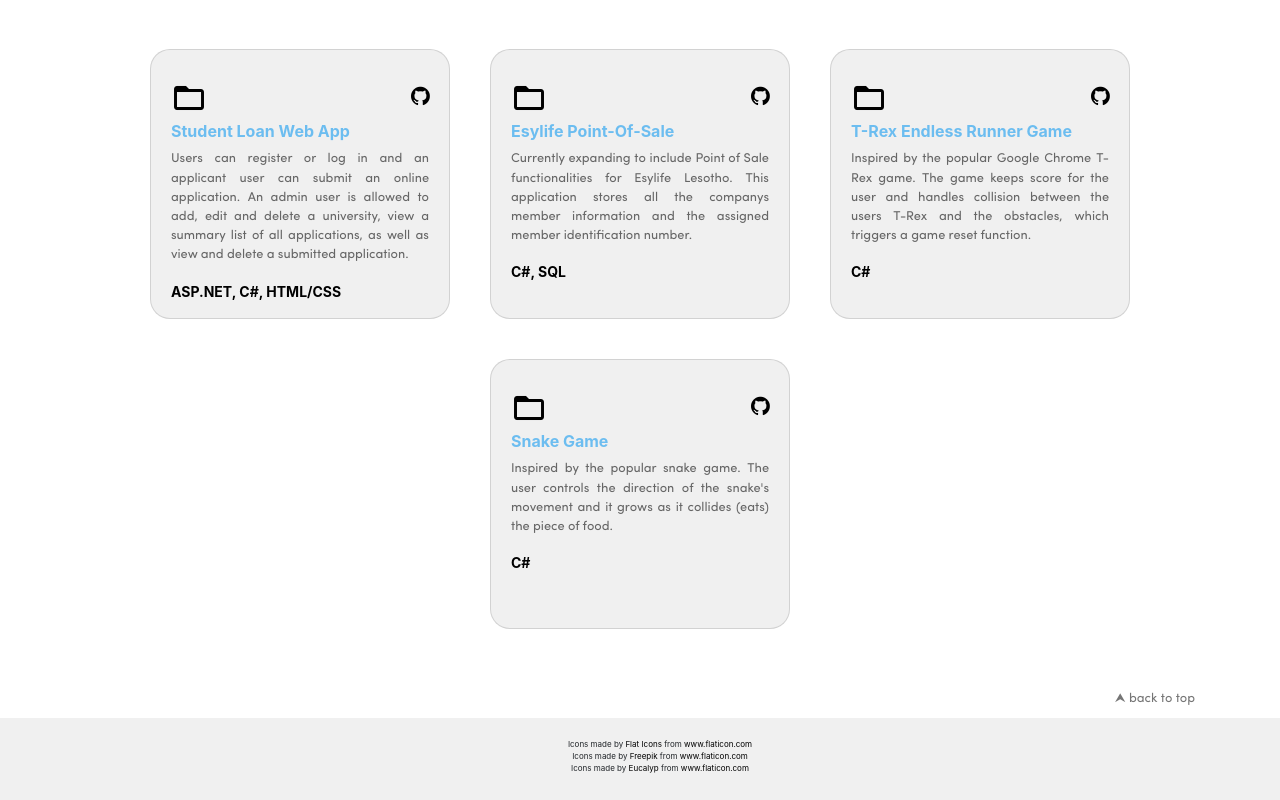
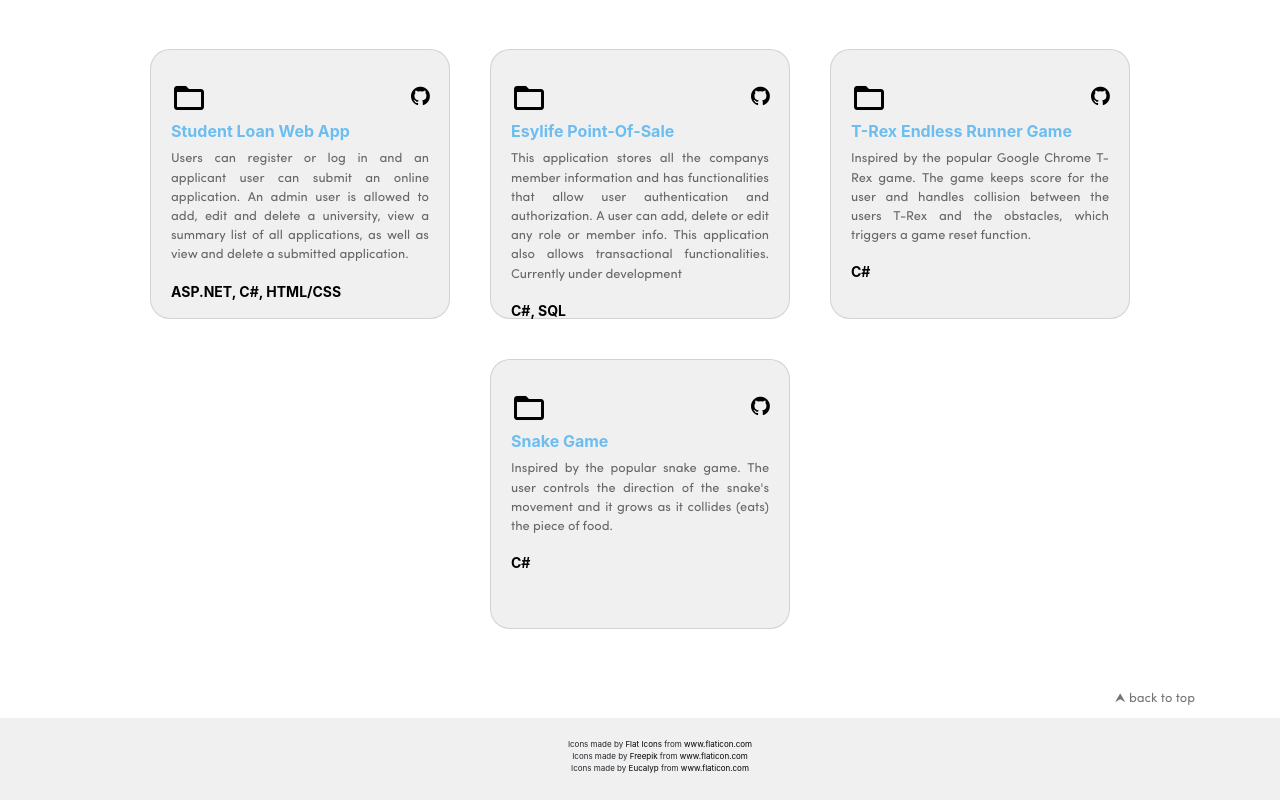
Before and after one commit to jxmson/site, a plain HTML site: page index.html in a window 1280 px wide. Shown: the part 1779-2579 px from the top of the page. Drawn offline with nearby package versions, Linux system fonts and the light colour scheme.

Commit message:
Update index.html

```diff
--- a/index.html
+++ b/index.html
@@ -177,7 +177,7 @@
                    <div class="content">
                    <h4>Esylife Point-Of-Sale</h4>
 
-                        <p class="font small">Currently expanding to include Point of Sale functionalities for Esylife Lesotho. This application stores all the companys member information and the assigned member identification number.</p>
+                        <p class="font small">This application stores all the companys member information and has functionalities that allow user authentication and authorization. A user can add, delete or edit any role or member info. This application also allows transactional functionalities. Currently under development</p>
 
                         <p class="bold">C#, SQL</p>
                     </div>
```
